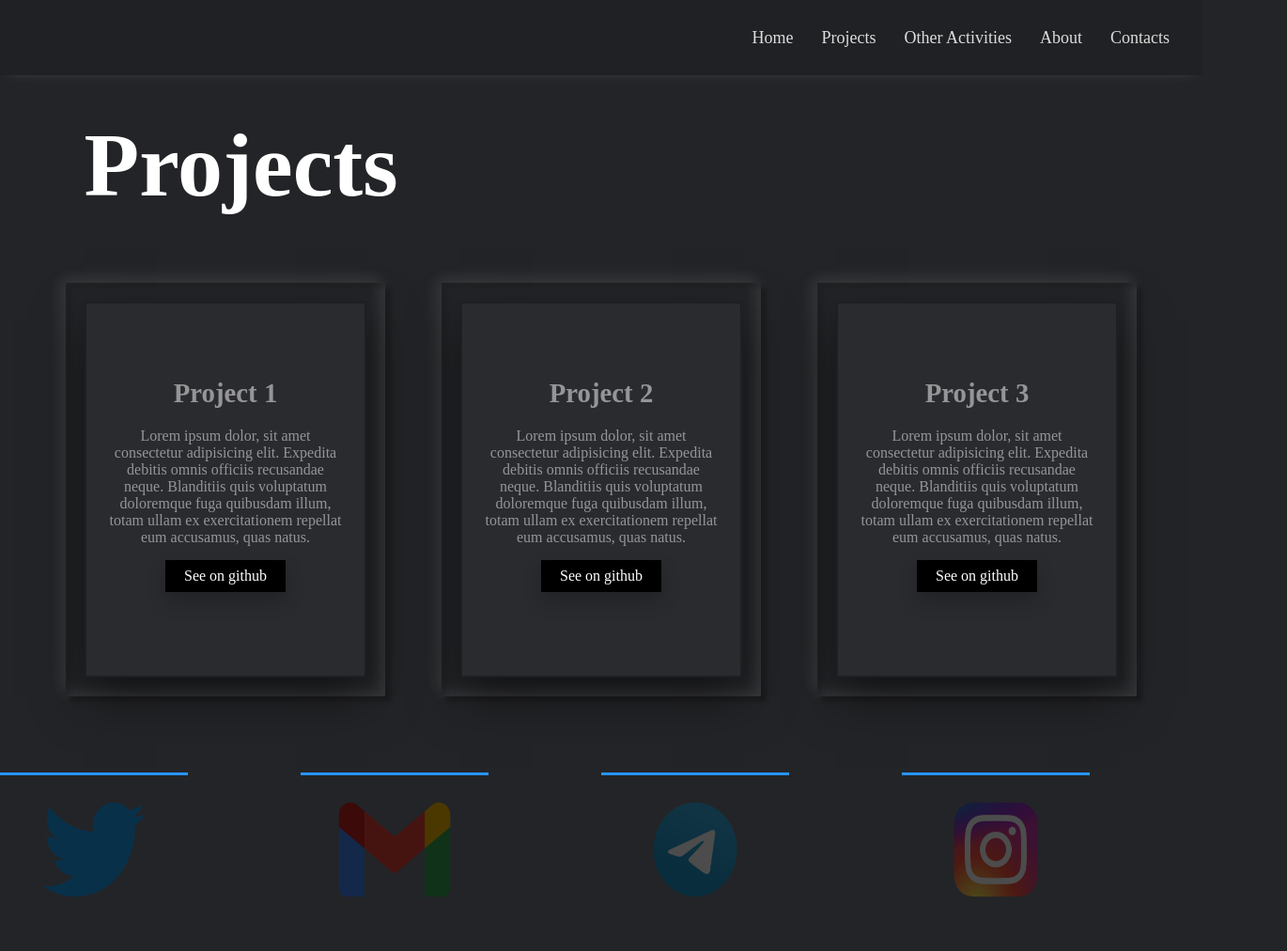
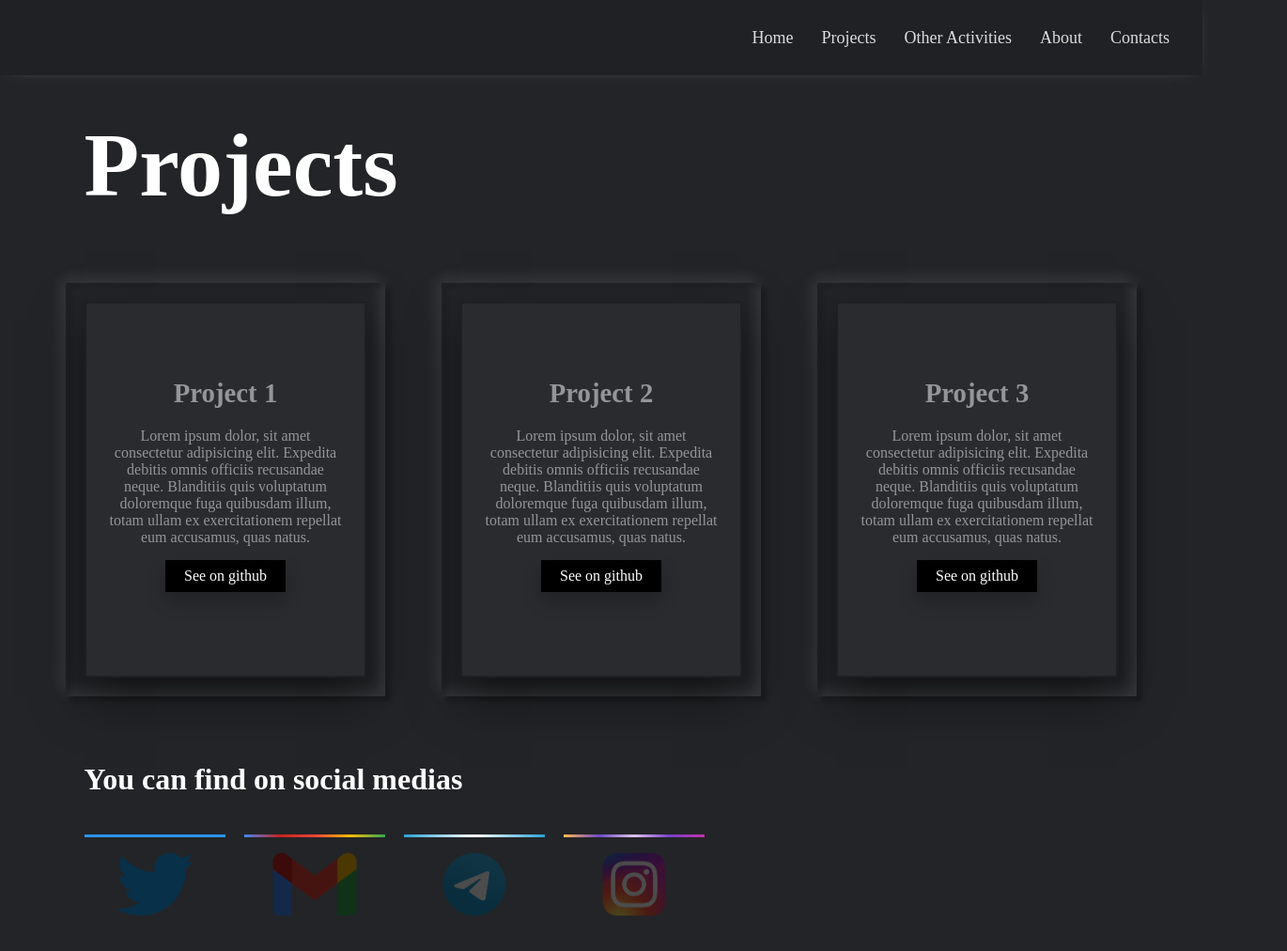
Before and after one commit to yaphet17/portfoilio, a plain HTML site: page index.html in a window 1280 px wide. Shown: the whole page at 94% size, 1370 px wide, since content can reach past the window. Drawn offline with Linux system fonts and the light colour scheme.

Commit message:
on branch commit

```diff
--- a/Stylesheets/viper.css
+++ b/Stylesheets/viper.css
@@ -48,6 +48,9 @@ body {
   -ms-transform: scale(1.1);
   transform: scale(1.1);
 }
+.active{
+    color:#2AA2D5;
+}
 
 /*Section styling*/
 .section{
@@ -78,7 +81,6 @@ body {
     transition: 0.5s;
 }
 .project-title h2 span:hover{
-
     margin-right: 15px;
 }
 .cards{
@@ -248,7 +250,8 @@ a span:nth-child(4){
     height: 1px;
     transform: scaleX(0);
     transform-origin: left;
-    transition: transform 0.5s;
+    transition: transfor
+    m 0.5s;
 }
 a:hover span:nth-child(4){
     transform: scaleX(1);
@@ -257,19 +260,38 @@ a:hover span:nth-child(4){
 }
 .contacts{
     display:flex;
-    flex-direction: row;
+    flex-direction: column;
     flex-wrap: wrap;
     justify-content: center;
     align-items: center;
 }
+.contact-title{
+    display: flex;
+    justify-content: flex-start;
+    width:100%;
+    text-align: left;
+    margin-left: 7vw;
+    margin-bottom: 5vh;
+    color: #fff;
+    transition:0.5s;
+
+}
+.contact-title h1 span{
+    transition: 0.5s;
+}
+.contact-title h1 span:hover{
+    margin-right: 15px;
+}
 ul{
     display:flex;
     flex-direction: row;
-    justify-content: center;
-    align-items: center;
-
+    justify-content: flex-start;
+    width:100%;
+    margin-left: 7vw;
 }
 ul li{
+    display: flex;
+    flex-direction: column;
     list-style: none;
     margin-right:20px;
     margin-bottom: 50px;
@@ -278,22 +300,46 @@ ul li{
 .curtain{
     z-index: 3;
     display: inline-block;
-    width:200px;
+    width:150px;
     height:3px;
-    background-color: #2894ff;
+
     transition:0.5s;
 }
+/*Twitter logo*/
+.curtain-1{
+    background-color: #2894ff;
+}
+/*Gmail logo*/
+.curtain-2{
+    background-image: webkit-linear-gradient(to right,#4285F4,#C5221F,#EA4335,#FBBC04,#34A853);
+    background-image: moz-linear-gradient(to right,#4285F4,#C5221F,#EA4335,#FBBC04,#34A853);
+    background-image: linear-gradient(to right,#4285F4,#C5221F,#EA4335,#FBBC04,#34A853);
+}
+/*Telegram logo*/
+.curtain-3{
+    background-image: webkit-linear-gradient(to right,#2AA2D5,#fff,#2AA2D5);
+    background-image: moz-linear-gradient(to right,#2AA2D5,#fff,#2AA2D5);
+    background-image: linear-gradient(to right,#2AA2D5,#fff,#2AA2D5);
+}
+/*Instagram logo*/
+.curtain-4{
+    background-image: webkit-linear-gradient(to right,#FFB94F,#6E47C5,#DEC3E9,#773FC9,#C233AD);
+    background-image: moz-linear-gradient(to right,#FFB94F,#6E47C5,#DEC3E9,#773FC9,#C233AD);
+    background-image: linear-gradient(to right,#FFB94F,#6E47C5,#DEC3E9,#773FC9,#C233AD);
+}
 li:hover .curtain{
-    transform: translateY(147px);
+    transform: translateY(97px);
 }
 
 .logo{
     z-index: 1;
-    width:200px;
-    height: 150px;
+    width:150px;
+    height: 100px;
     filter: brightness(0.3);
     transition:0.5s;
 }
 li:hover .logo{
+    -webkit-filter: brightness(1);
+    -moz-filter: brightness(1);
     filter: brightness(1);
 }
--- a/index.html
+++ b/index.html
@@ -74,11 +74,14 @@
                 </div>
             </div>
             <div class='contacts'>
+                <div class='contact-title'>
+                    <h1><span>Y</span><span>o</span><span>u </span><span>c</span><span>a</span><span>n </span><span>f</span><span>i</span><span>n</span><span>d</span><span> o</span><span>n</span> <span>s</span><span>o</span><span>c</span><span>i</span><span>a</span><span>l </span><span>m</span><span>e</span><span>d</span><span>i</span><span>a</span><span>s</span></h1>
+                </div>
                 <ul>
-                    <li><span class='curtain'></span><a href='#'><img src='images/logos/Twitter.png' alt='twitter logo' class='logo'></a></li>
-                   <li><span class='curtain'></span><a href='#'><img src='images/logos/Gmail.png' alt='gmail logo' class='logo'></a></li>
-                   <li><span class='curtain'></span><a href='#'><img src='images/logos/Telegram.png' alt='telegram logo' class='logo'></a></li>
-                   <li><span class='curtain'></span><a href='#'><img src='images/logos/Instagram.png' alt='instagram logo' class='logo'></a></li>
+                    <li><span class='curtain curtain-1'></span><a href='#'><img src='images/logos/Twitter.png' alt='twitter logo' class='logo'></a></li>
+                   <li><span class='curtain curtain-2'></span><a href='mail:yafetberhanu3@gmail.com'><img src='images/logos/Gmail.png' alt='gmail logo' class='logo'></a></li>
+                   <li><span class='curtain curtain-3'></span><a href='#'><img src='images/logos/Telegram.png' alt='telegram logo' class='logo'></a></li>
+                   <li><span class='curtain curtain-4'></span><a href='#'><img src='images/logos/Instagram.png' alt='instagram logo' class='logo'></a></li>
                 </ul>
             </div>
         </div>
```
